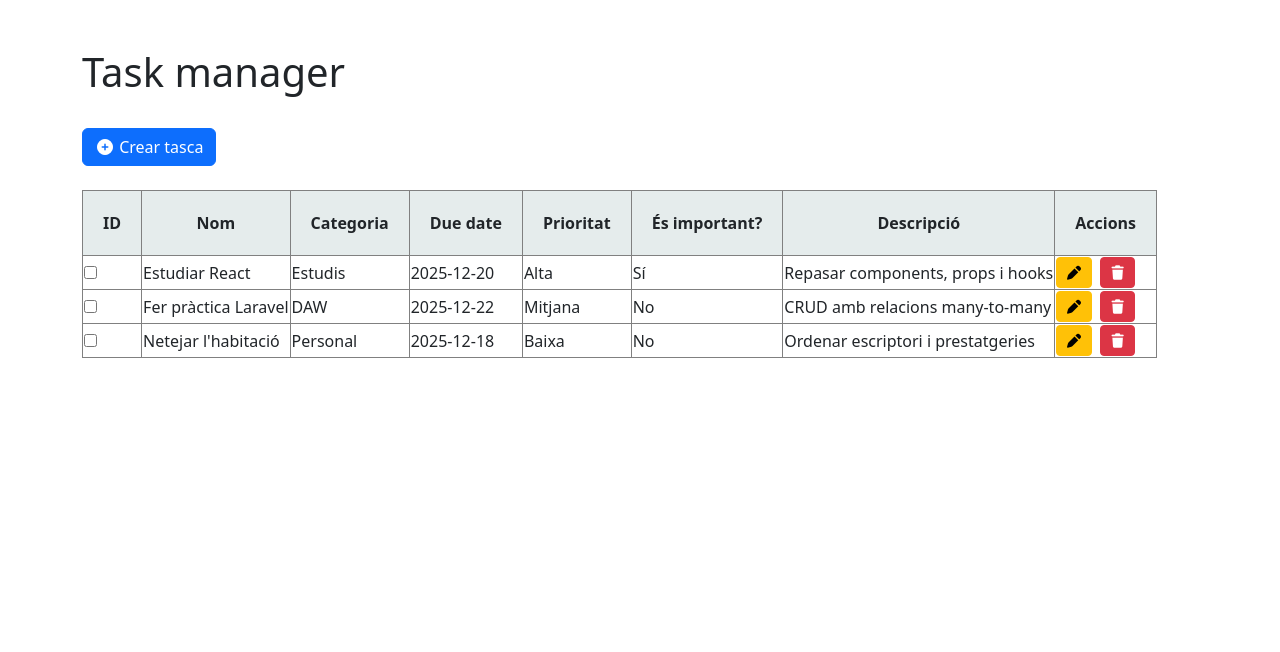
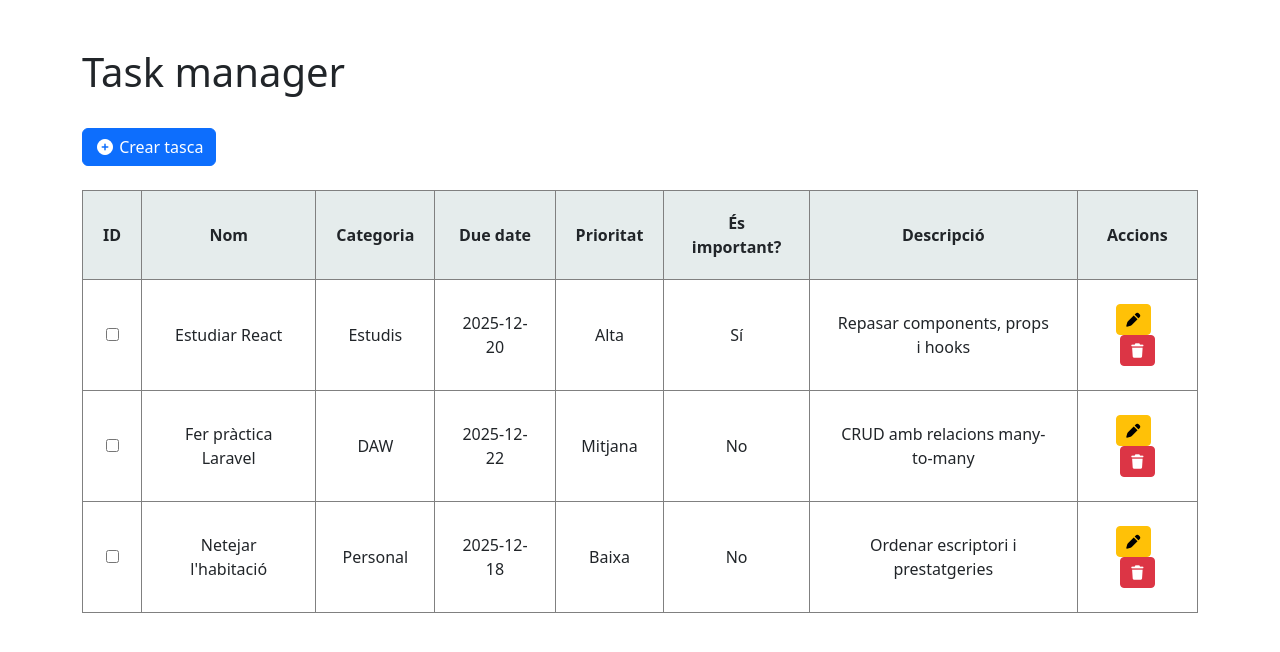
Before and after one commit to aaroncano2006/react_task_manager, a React (Vite) app: page / in a window 1280 px wide. Shown: the top 652 px of the page. Built offline with nearby package versions, Linux system fonts and the light colour scheme.

Commit message:
Estils i classes de la taula de la pàgina principal modificats (Afegida classe p-3 als td i text-align: center a les files).

```diff
--- a/src/App.jsx
+++ b/src/App.jsx
@@ -72,13 +72,13 @@ function App() {
       <td>
         <input type="checkbox" />
       </td>
-      <td>{tasca.nom}</td>
-      <td>{tasca.categoria}</td>
-      <td>{tasca.dueDate}</td>
-      <td>{tasca.prioritat}</td>
-      <td>{tasca.important ? "Sí" : "No"}</td>
-      <td>{tasca.descripcio}</td>
-      <td>
+      <td className="p-4">{tasca.nom}</td>
+      <td className="p-4">{tasca.categoria}</td>
+      <td className="p-4">{tasca.dueDate}</td>
+      <td className="p-4">{tasca.prioritat}</td>
+      <td className="p-4">{tasca.important ? "Sí" : "No"}</td>
+      <td className="p-4">{tasca.descripcio}</td>
+      <td className="p-4">
         <Button bootstrap="btn btn-sm btn-warning me-2">
           <i className="fa-solid fa-pen"></i>
         </Button>
--- a/src/styles/App.css
+++ b/src/styles/App.css
@@ -7,3 +7,7 @@ th {
     padding: 20px;
     width: fit-content;
 }
+
+tr {
+    text-align: center;
+}
```
